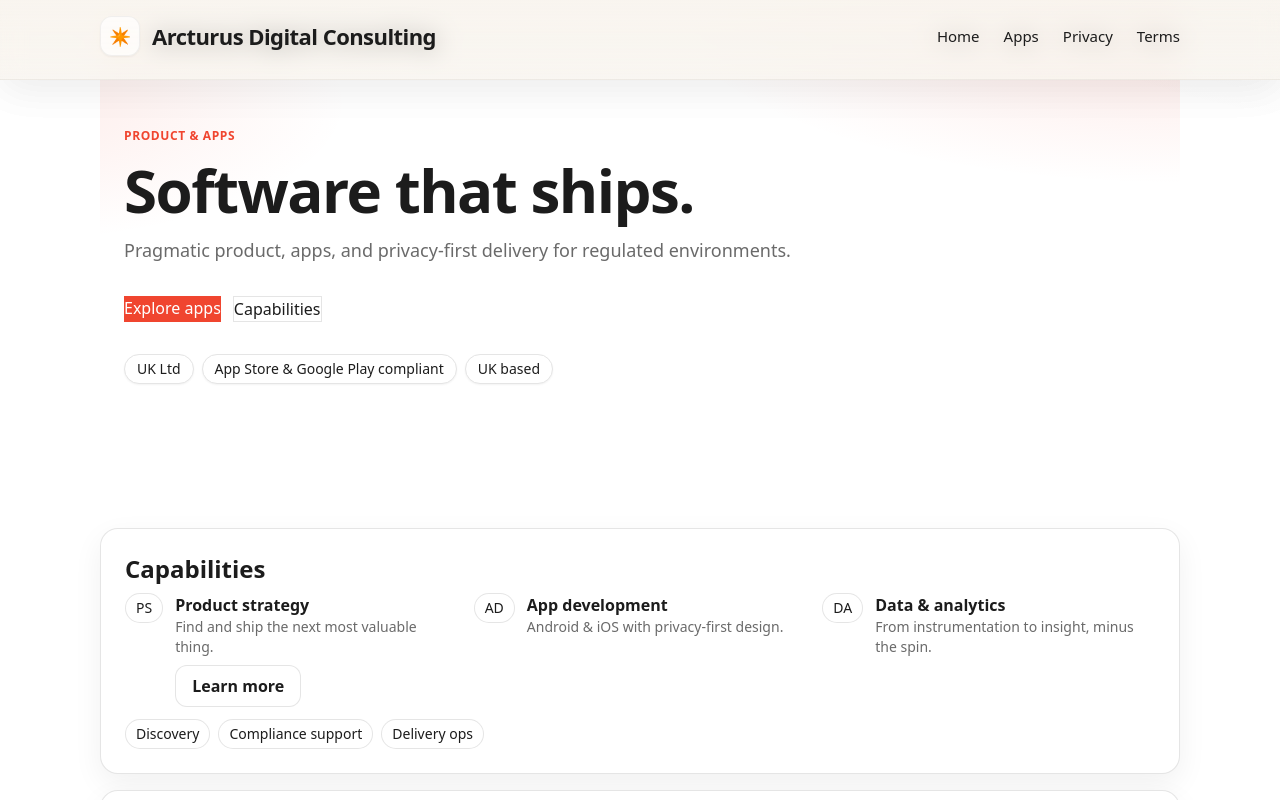
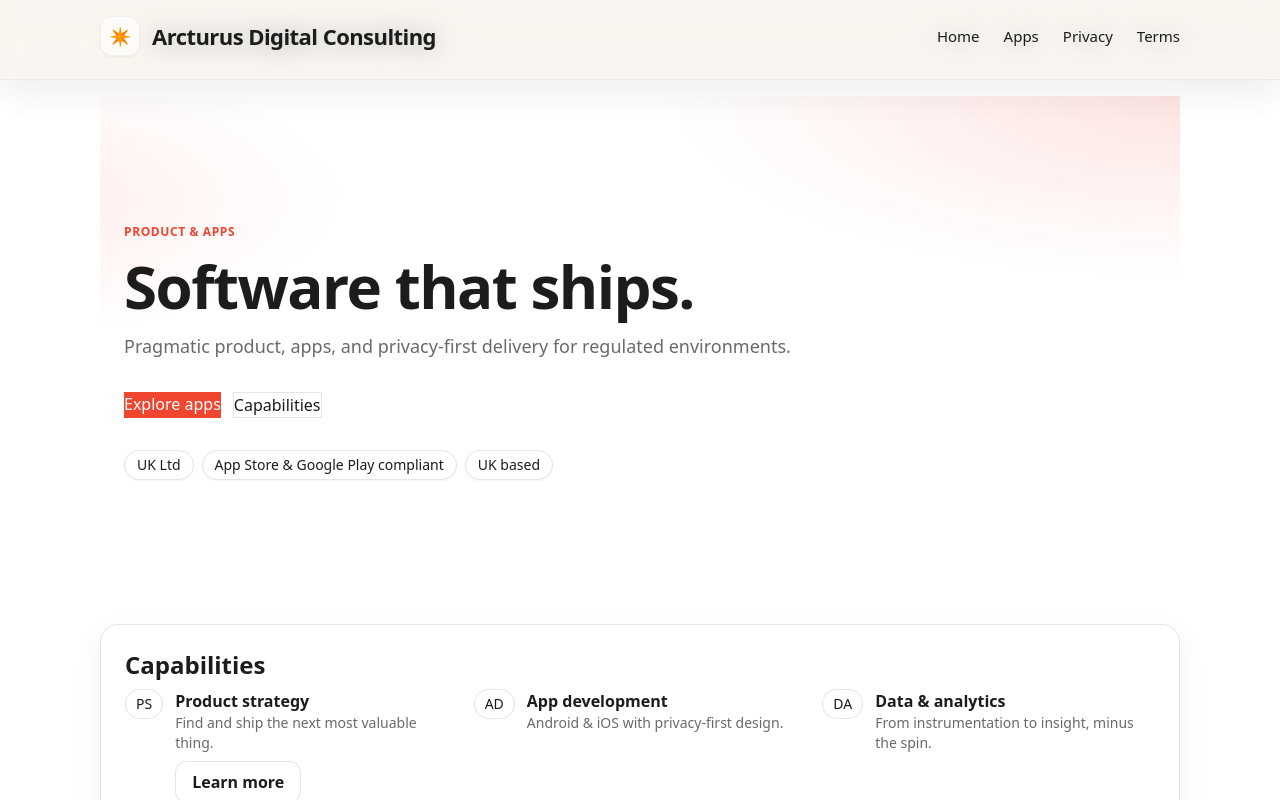
Before and after one commit to repinfaust/arcturusdc.github.io, a Next.js app: page / in a window 1280 px wide. Shown: the top 800 px of the page. Built offline with nearby package versions, Linux system fonts and the light colour scheme.

Commit message:
Update layout.js

```diff
--- a/src/app/layout.js
+++ b/src/app/layout.js
@@ -3,15 +3,21 @@ import Header from '@/components/Header';
 
 export const metadata = {
   title: 'Arcturus Digital Consulting',
-  description: 'Pragmatic product, apps, and privacy-first delivery for regulated environments.',
+  description: 'Pragmatic product and app development that actually ships.',
 };
 
 export default function RootLayout({ children }) {
   return (
     <html lang="en-GB">
       <body className="bg-paper text-ink bg-starburst">
+        {/* Floating header */}
         <Header />
-        <div className="max-w-[1120px] mx-auto px-5">
+
+        {/* Spacer so content doesn't sit under the fixed header */}
+        <div className="h-20 md:h-24" />
+
+        {/* Page content container */}
+        <div className="mx-auto max-w-[1120px] px-5">
           {children}
         </div>
       </body>
```
